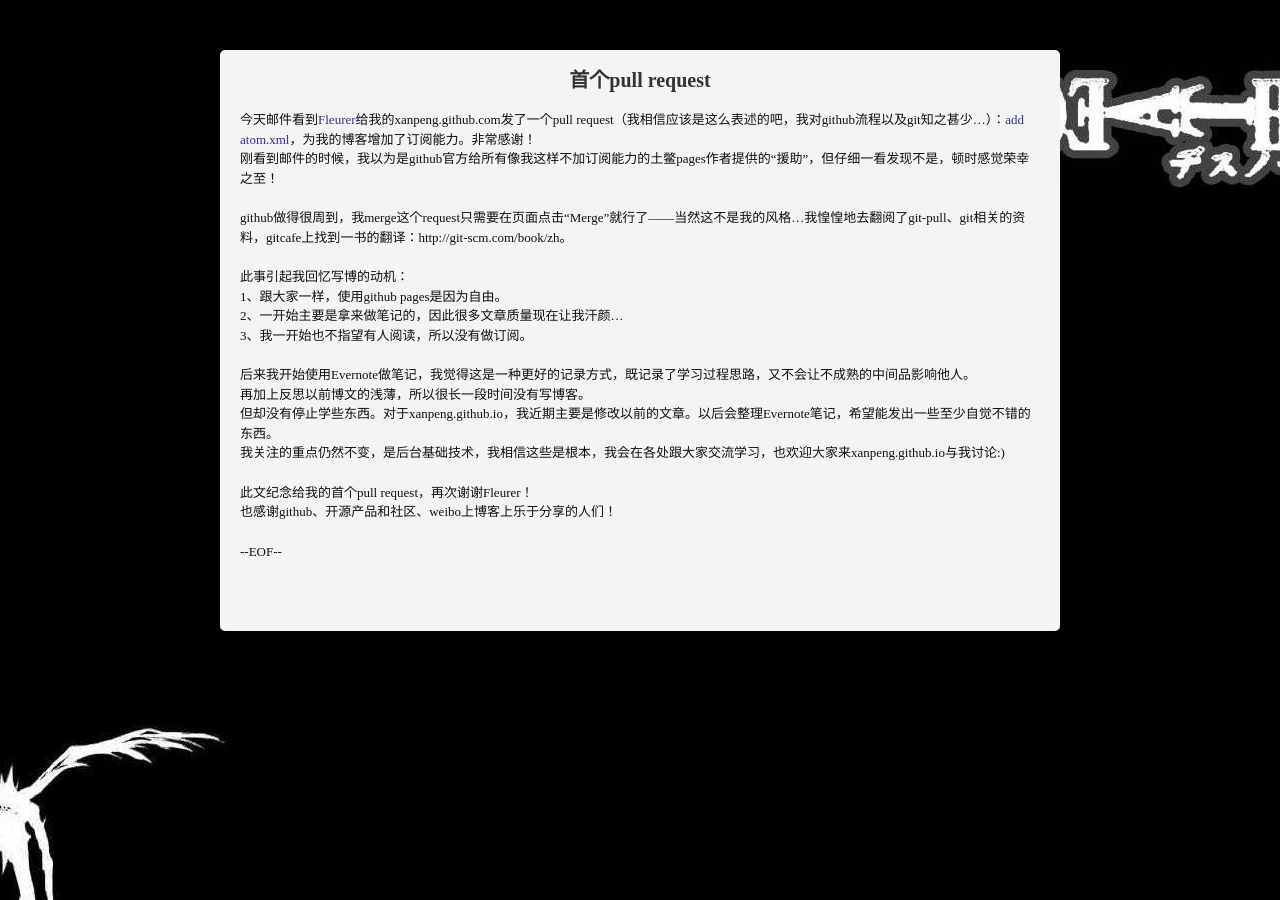
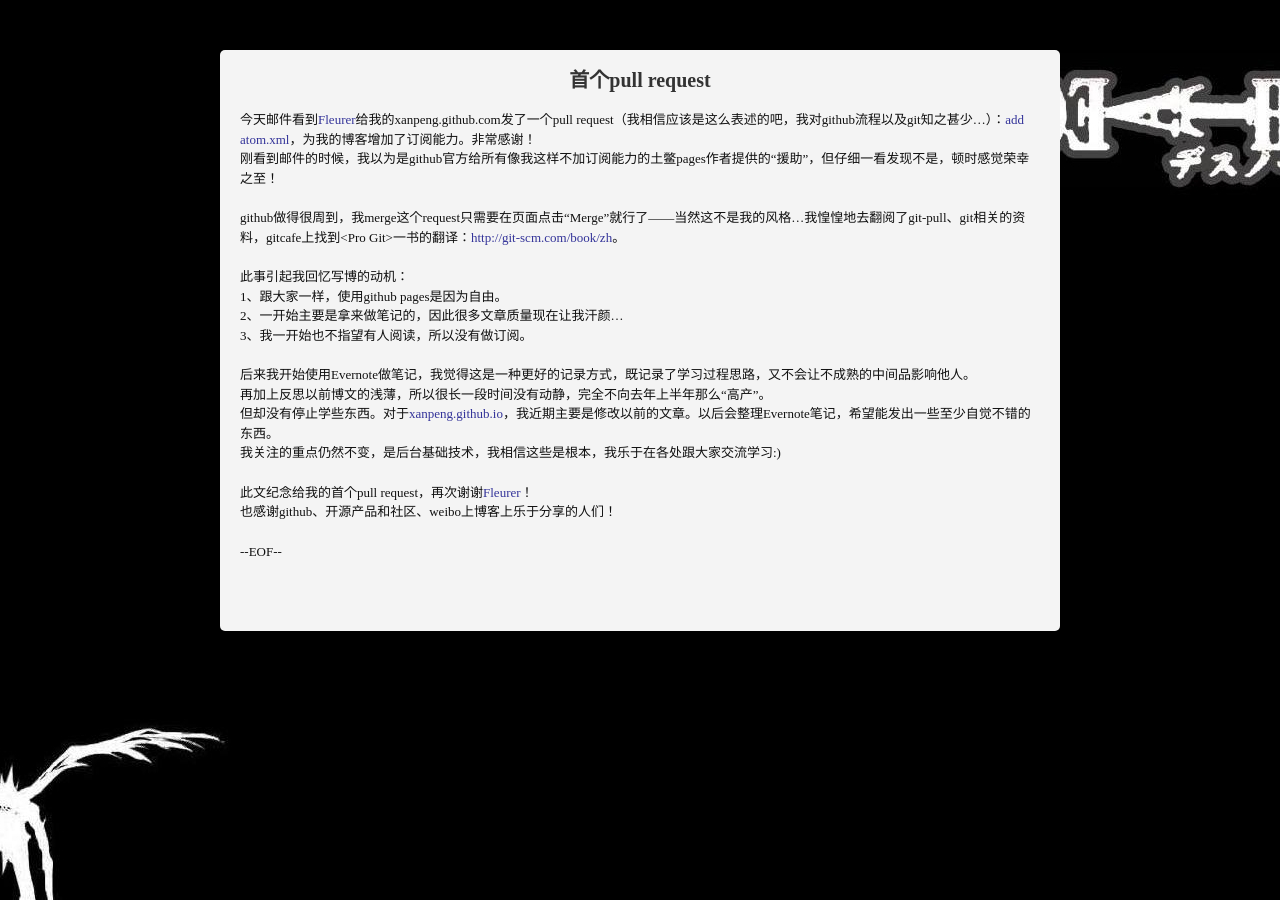
Before and after one commit to tfengmao/xanfeng, a Jekyll site: the page built from _posts/2013-04-13-first-pull-request.md, in a window 1280 px wide. Built offline with Jekyll 4.4.1, drawn with Linux system fonts in a browser that asks for light colours; Markdown is read by kramdown in place of the engine named in the settings; comment, search, counter and statistics services are not loaded.

Commit message:
escape < + >

```diff
--- a/_posts/2013-04-13-first-pull-request.md
+++ b/_posts/2013-04-13-first-pull-request.md
@@ -8,7 +8,7 @@
 今天邮件看到[Fleurer](https://github.com/Fleurer)给我的xanpeng.github.com发了一个pull request（我相信应该是这么表述的吧，我对github流程以及git知之甚少...）：[add atom.xml](https://github.com/xanpeng/xanpeng.github.com/pull/1)，为我的博客增加了订阅能力。非常感谢！
 刚看到邮件的时候，我以为是github官方给所有像我这样不加订阅能力的土鳖pages作者提供的“援助”，但仔细一看发现不是，顿时感觉荣幸之至！
 
-github做得很周到，我merge这个request只需要在页面点击“Merge”就行了——当然这不是我的风格...我惶惶地去翻阅了git-pull、git相关的资料，gitcafe上找到<Pro Git>一书的翻译：http://git-scm.com/book/zh。
+github做得很周到，我merge这个request只需要在页面点击“Merge”就行了——当然这不是我的风格...我惶惶地去翻阅了git-pull、git相关的资料，gitcafe上找到\<Pro Git\>一书的翻译：[http://git-scm.com/book/zh](http://git-scm.com/book/zh)。
 
 此事引起我回忆写博的动机：
 1、跟大家一样，使用github pages是因为自由。
@@ -16,9 +16,9 @@
 3、我一开始也不指望有人阅读，所以没有做订阅。
 
 后来我开始使用Evernote做笔记，我觉得这是一种更好的记录方式，既记录了学习过程思路，又不会让不成熟的中间品影响他人。
-再加上反思以前博文的浅薄，所以很长一段时间没有写博客。
-但却没有停止学些东西。对于xanpeng.github.io，我近期主要是修改以前的文章。以后会整理Evernote笔记，希望能发出一些至少自觉不错的东西。
-我关注的重点仍然不变，是后台基础技术，我相信这些是根本，我会在各处跟大家交流学习，也欢迎大家来xanpeng.github.io与我讨论:)
+再加上反思以前博文的浅薄，所以很长一段时间没有动静，完全不向去年上半年那么“高产”。
+但却没有停止学些东西。对于[xanpeng.github.io](http://xanpeng.github.io)，我近期主要是修改以前的文章。以后会整理Evernote笔记，希望能发出一些至少自觉不错的东西。
+我关注的重点仍然不变，是后台基础技术，我相信这些是根本，我乐于在各处跟大家交流学习:)
 
-此文纪念给我的首个pull request，再次谢谢Fleurer！
+此文纪念给我的首个pull request，再次谢谢[Fleurer](https://github.com/Fleurer)！
 也感谢github、开源产品和社区、weibo上博客上乐于分享的人们！
```
